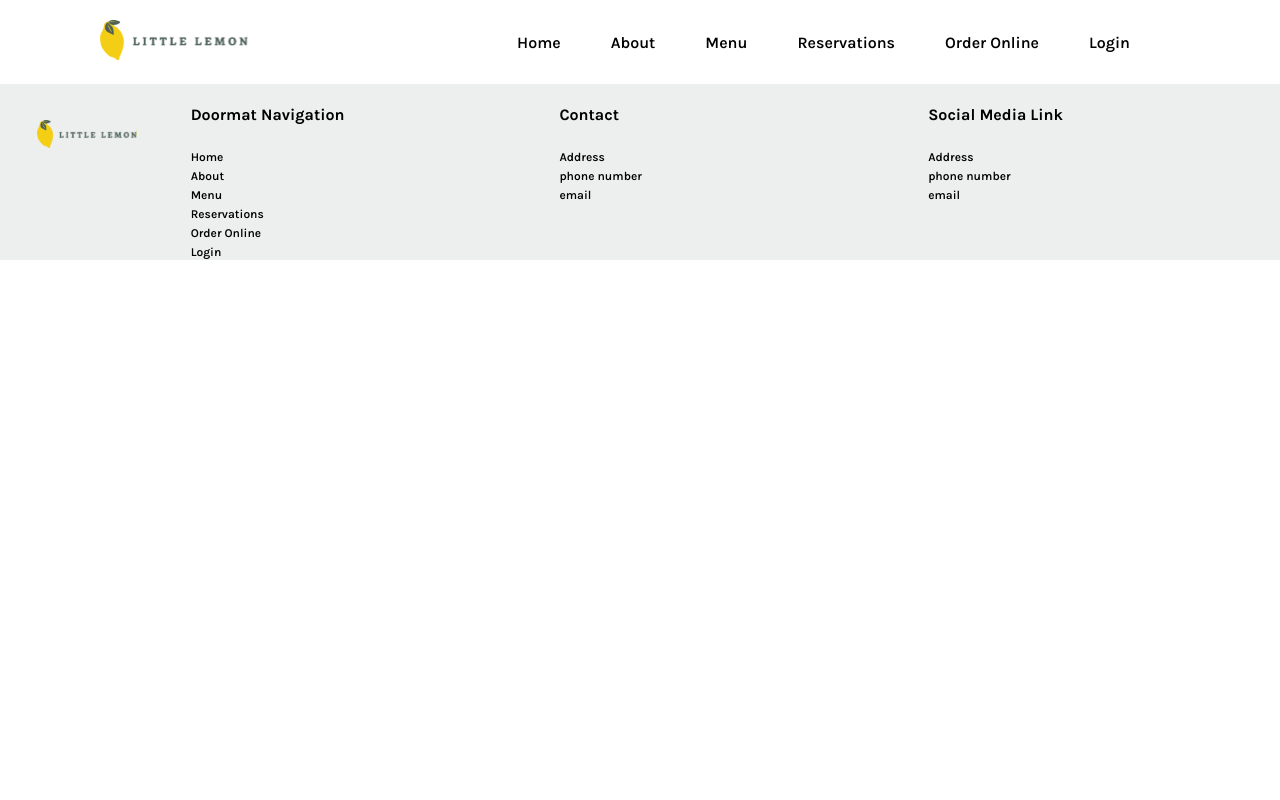
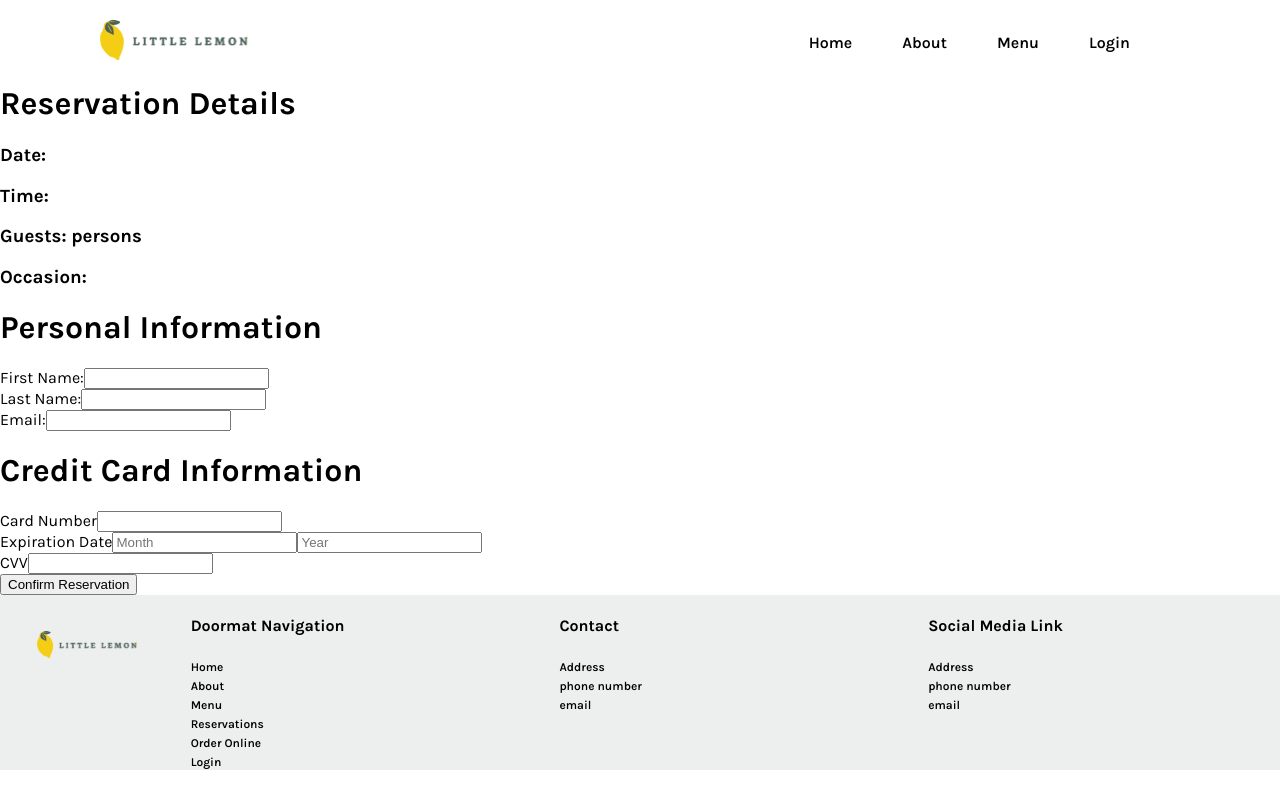
Before and after one commit to lloydropa18/little_lemon_website, a React (Create React App) app: page /confirmationpage in a window 1280 px wide. Built offline with nearby package versions, Linux system fonts and the light colour scheme; a web font is replaced by a local one.

Commit message:
Adding booking slot component

```diff
--- a/src/App.js
+++ b/src/App.js
@@ -9,8 +9,8 @@ function App() {
   const [form, setFormData] = useState({
     date: "",
     time: "",
-    guests: 1,
-    occasion: "",
+    guests: "",
+    occasion: ""
   })
   const seededRandom = function (seed) {
     var m = 2 ** 35 - 31;
@@ -73,7 +73,7 @@ function App() {
             />
           }
         ></Route>
-        <Route path="/confirmationpage" element={<Confirmationpage form={form}/>}></Route>
+        <Route path="/confirmationpage" element={<Confirmationpage form={form} setFormData={setFormData}/>}></Route>
       </Routes>
     </>
   );
--- a/src/components/BookingForm.js
+++ b/src/components/BookingForm.js
@@ -100,8 +100,9 @@ const BookingForm = ({ availableTimes, timeDispatch , submitForm }) => {
               onChange={(e) => dispatch({type: 'SET_OCCASION', payload: e.target.value})}
               required
             >
-              <option value="birthday">Birthday</option>
-              <option value="anniversary">Anniversary</option>
+              <option>Select Occasion</option>
+              <option value="Anniversary">Anniversary</option>
+              <option value="Birthday">Birthday</option>
             </select>
           </div>
           <button type="submit">
--- a/src/components/BookingSlot.js
+++ b/src/components/BookingSlot.js
@@ -1,5 +1,58 @@
-const BookingSlot = () => {
-  return <div>BookingSlot</div>;
+
+
+const BookingSlot = ({form, setFormData}) => {
+  console.log(form)
+  return (
+    <div>
+      <form action="">
+        <h1>Reservation Details</h1>
+          <h3>Date: {form.date}</h3>
+          <h3>Time: {form.time}</h3>
+          <h3>Guests: {form.guests} persons</h3>
+          <h3>Occasion: {form.occasion}</h3>
+        <h1>Personal Information</h1>
+        <div>
+          <label htmlFor="">First Name:
+            <input type="text" />
+          </label>
+        </div>
+        <div>
+          <label htmlFor="">Last Name:
+            <input type="text" />
+          </label>
+        </div>
+        <div>
+          <label htmlFor="">Email:
+            <input type="text" />
+          </label>
+        </div>
+
+        <div>
+          <h1>Credit Card Information</h1>
+
+          <div>
+            <label htmlFor="">Card Number
+              <input type="number" />
+            </label>
+          </div>
+
+          <div className="multi_input_container_cvv">
+          <div>
+            <label htmlFor="">Expiration Date</label>
+            <input type="text" placeholder="Month"/>
+            <input type="number" placeholder="Year"/>
+          </div>
+          <div>
+            <label htmlFor="">CVV
+              <input type="number"/>
+            </label>
+          </div>
+          </div>
+        </div>
+        <button>Confirm Reservation</button>
+      </form>
+    </div>
+  );
 };
 
 export default BookingSlot;
--- a/src/components/Hero.js
+++ b/src/components/Hero.js
@@ -1,4 +1,5 @@
 import heroImage from "../images/restauranfood.jpg";
+import { Link } from "react-router-dom";
 const Hero = () => {
   return (
     <section className="hero_section">
@@ -9,9 +10,7 @@ const Hero = () => {
           We are family owned Mediterranean restaurant, focused on traditional
           recipes served with a modern twist.
         </p>
-        <a className="button" href="#">
-          Reserve a Table
-        </a>
+        <Link to="/bookingpage" className="button">Reserve a Table</Link>
       </div>
 
       <div className="hero_image">
--- a/src/components/Navigation.js
+++ b/src/components/Navigation.js
@@ -14,12 +14,6 @@ const Navigation = () => {
           <a href="#menu">Menu</a>
         </li>
         <li>
-          <Link to="/bookingpage">Reservations</Link>
-        </li>
-        <li>
-          <Link to="/orderpage">Order Online</Link>
-        </li>
-        <li>
           <a href="#login">Login</a>
         </li>
       </ul>
--- a/src/components/Specials.js
+++ b/src/components/Specials.js
@@ -7,9 +7,6 @@ const Specials = () => {
     <section className="specials_section">
       <div className="specials_top">
         <h1>This weeks specials!</h1>
-        <a className="button" href="#">
-          Online Menu
-        </a>
       </div>
 
       <div className="specials_bottom">
--- a/src/pages/Confirmationpage.js
+++ b/src/pages/Confirmationpage.js
@@ -1,12 +1,12 @@
 import Header from "../components/Header";
 import Footer from "../components/Footer";
+import BookingSlot from "../components/BookingSlot"
+const Confirmationpage = ({form , setFormData}) => {
 
-const Confirmationpage = ({form}) => {
-console.log(form)
   return (
     <>
       <Header />
-
+      <BookingSlot form={form} setFormData={setFormData}/>
       <Footer />
     </>
   );
```
